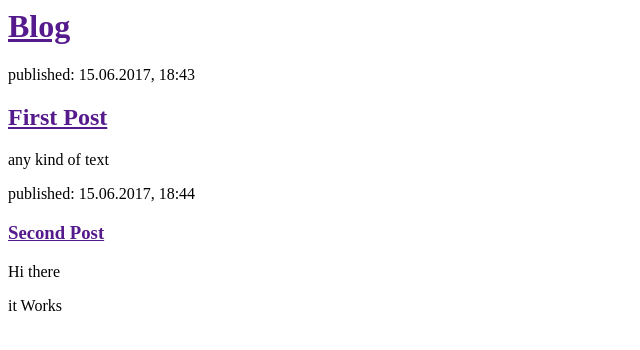
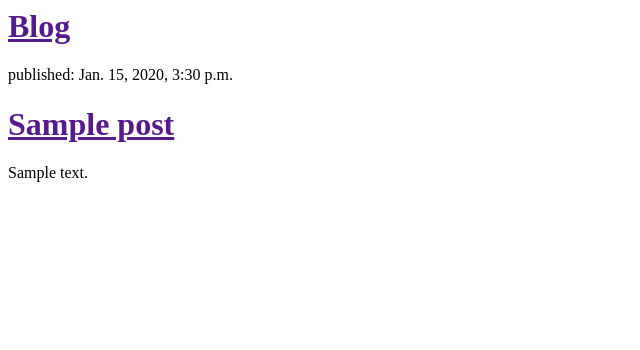
Before and after one commit to eddy481/my-first-blog, a Django app: template blog/templates/blog/post_list.html in a window 1280 px wide. Shown: the top 350 px of the page, without its empty margins (0-640 px from the left). Run offline with Django 3.2, Linux system fonts and the light colour scheme; the template is opened without the code that fills it: values that come from a table or form of the project are taken from there, others are empty; tables that the repository leaves empty hold one stand-in row (values such as "Sample post").

Commit message:
Modified templates to display posts from database

```diff
--- a/blog/templates/blog/post_list.html
+++ b/blog/templates/blog/post_list.html
@@ -6,17 +6,14 @@
 		<div>
 			<h1><a href=""> Blog</a></h1>
 		</div>
-		<div>
-			<p>published: 15.06.2017, 18:43</p>
-			<h2><a href=""> First Post</a></h2>
-			<p> any kind of text</p>
-		</div>
-		<div>
-			<p> published: 15.06.2017, 18:44</p>
-			<h3><a href="">Second Post</a></h3>
-			<p>Hi there</p>
-			<p> it Works</p>
-		</div>
+
+		{% for post in posts %}
+			<div>
+				<p>published: {{post.published_date}}</p>
+				<h1><a href= ""> {{post.title}}</a></h1>
+				<p>{{post.text|linebreaksbr}}</p>
+			</div>
+		{% endfor %}
 
 	</body>
 </html>
--- a/blog/views.py
+++ b/blog/views.py
@@ -1,5 +1,7 @@
 from django.shortcuts import render
-
+from .models import Post
+from django.utils import timezone
 # Create your views here.
 def post_list(request):
-	return render( request, 'blog/post_list.html')
+	posts = Post.objects.filter(published_date__lte=timezone.now()).order_by('published_date')
+	return render( request, 'blog/post_list.html', {'posts' : posts })
```
Also changed, not shown: blog/models.py (line endings or trailing spaces).
